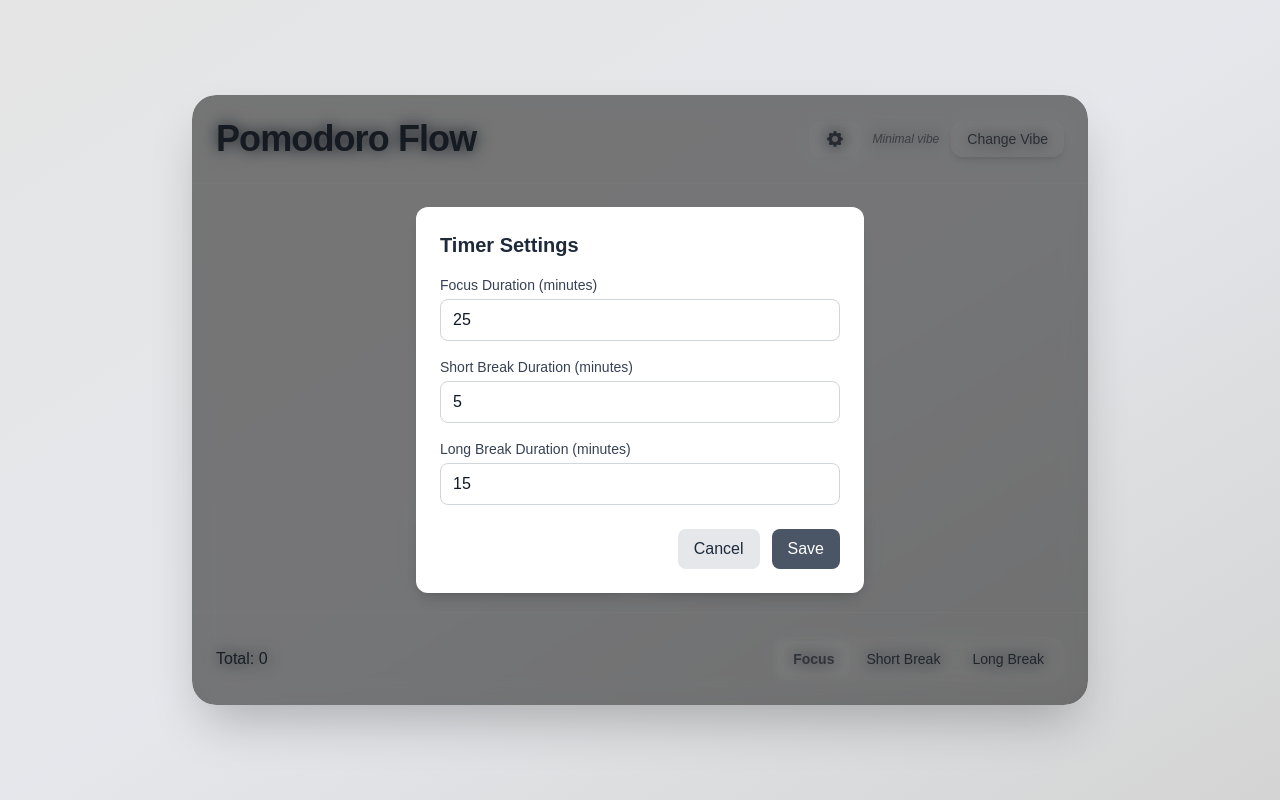
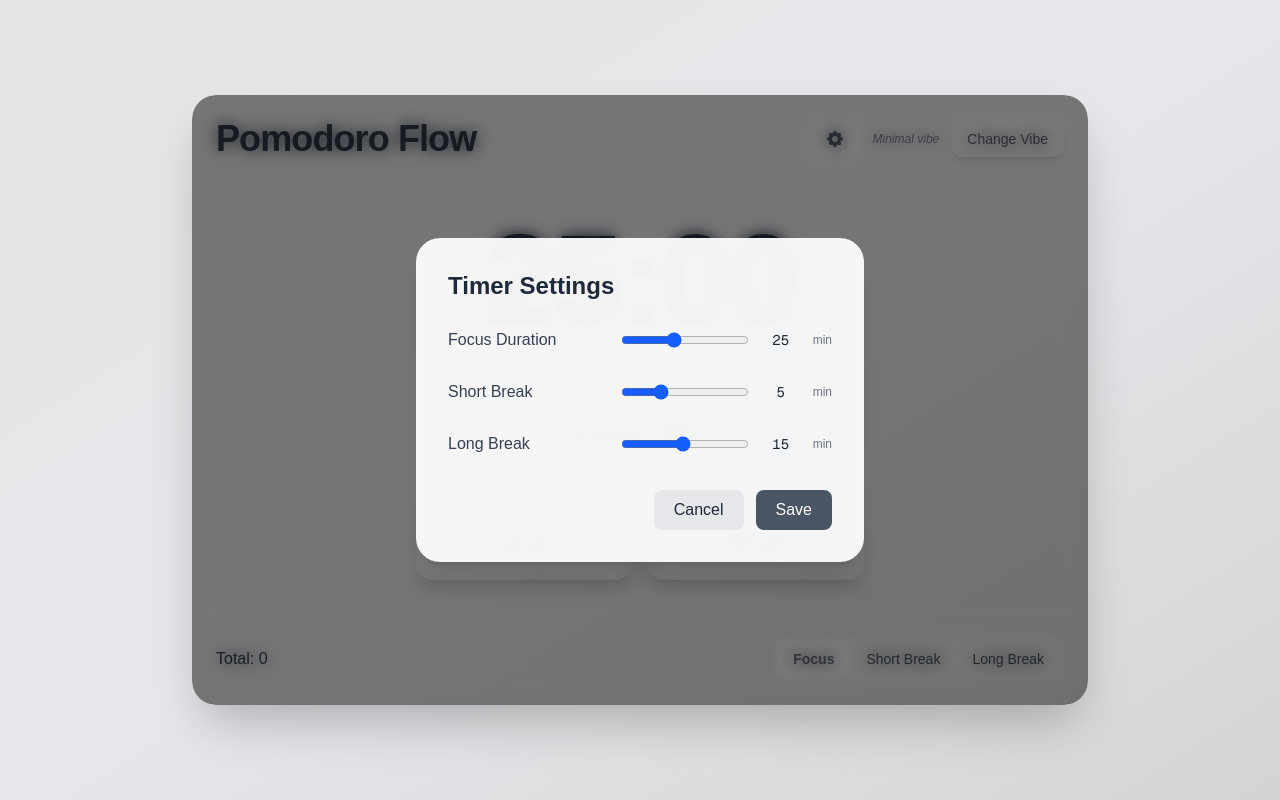
Before and after one commit to annjose/pomodoro-flow, a Next.js app: page / in a window 1280 px wide. Both pictures are taken after a click on the button "Customize timer durations". Built offline with nearby package versions, Linux system fonts and the light colour scheme.

Commit message:
Updated the settings modal with two changes - fixed display of timer values with proper text colors, Consistent slider widths with the w-32 class

```diff
--- a/src/app/PomodoroFlow.tsx
+++ b/src/app/PomodoroFlow.tsx
@@ -382,17 +382,19 @@ const PomodoroFlow = () => {
                     >
                         <div
                             ref={modalContentRef}
-                            className="bg-white dark:bg-gray-800 rounded-xl shadow-lg p-6 w-full max-w-md mx-4"
+                            className="bg-white/95 dark:bg-gray-800/95 rounded-3xl shadow-xl p-8 w-full max-w-md mx-4 backdrop-blur-sm"
                         >
-                            <h2 className="text-xl font-bold text-gray-800 dark:text-white mb-4">Timer Settings</h2>
+                            <h2 className="text-2xl font-bold text-gray-800 dark:text-white mb-6">Timer Settings</h2>
 
-                            <div className="space-y-4">
-                                <div>
-                                    <label className="block text-gray-700 dark:text-gray-300 mb-1 text-sm font-medium">
-                                        Focus Duration (minutes)
+                            <div className="space-y-6">
+                                <div className="timer-setting">
+                                    <div className="flex justify-between items-center mb-2">
+                                        <label className="text-gray-700 dark:text-gray-300 text-base font-medium">
+                                            Focus Duration
                                         </label>
+                                        <div className="flex items-center gap-2">
                                             <input
-                                        type="number"
+                                                type="range"
                                                 min="1"
                                                 max="60"
                                                 value={customSettings.pomodoro}
@@ -400,16 +402,24 @@ const PomodoroFlow = () => {
                                                     ...customSettings,
                                                     pomodoro: Number(e.target.value)
                                                 })}
-                                        className="w-full px-3 py-2 border border-gray-300 dark:border-gray-700 rounded-lg bg-white dark:bg-gray-700 text-gray-900 dark:text-white"
+                                                className="w-32 accent-blue-600 dark:accent-blue-400"
                                             />
+                                            <div className="w-12 text-center font-mono rounded bg-gray-100 dark:bg-gray-700 px-2 py-1 text-sm text-gray-800 dark:text-white">
+                                                {customSettings.pomodoro}
+                                            </div>
+                                            <span className="text-xs text-gray-500 dark:text-gray-400">min</span>
+                                        </div>
+                                    </div>
                                 </div>
 
-                                <div>
-                                    <label className="block text-gray-700 dark:text-gray-300 mb-1 text-sm font-medium">
-                                        Short Break Duration (minutes)
+                                <div className="timer-setting">
+                                    <div className="flex justify-between items-center mb-2">
+                                        <label className="text-gray-700 dark:text-gray-300 text-base font-medium">
+                                            Short Break
                                         </label>
+                                        <div className="flex items-center gap-2">
                                             <input
-                                        type="number"
+                                                type="range"
                                                 min="1"
                                                 max="15"
                                                 value={customSettings.shortBreak}
@@ -417,16 +427,24 @@ const PomodoroFlow = () => {
                                                     ...customSettings,
                                                     shortBreak: Number(e.target.value)
                                                 })}
-                                        className="w-full px-3 py-2 border border-gray-300 dark:border-gray-700 rounded-lg bg-white dark:bg-gray-700 text-gray-900 dark:text-white"
+                                                className="w-32 accent-blue-600 dark:accent-blue-400"
                                             />
+                                            <div className="w-12 text-center font-mono rounded bg-gray-100 dark:bg-gray-700 px-2 py-1 text-sm text-gray-800 dark:text-white">
+                                                {customSettings.shortBreak}
+                                            </div>
+                                            <span className="text-xs text-gray-500 dark:text-gray-400">min</span>
+                                        </div>
+                                    </div>
                                 </div>
 
-                                <div>
-                                    <label className="block text-gray-700 dark:text-gray-300 mb-1 text-sm font-medium">
-                                        Long Break Duration (minutes)
+                                <div className="timer-setting">
+                                    <div className="flex justify-between items-center mb-2">
+                                        <label className="text-gray-700 dark:text-gray-300 text-base font-medium">
+                                            Long Break
                                         </label>
+                                        <div className="flex items-center gap-2">
                                             <input
-                                        type="number"
+                                                type="range"
                                                 min="1"
                                                 max="30"
                                                 value={customSettings.longBreak}
@@ -434,21 +452,27 @@ const PomodoroFlow = () => {
                                                     ...customSettings,
                                                     longBreak: Number(e.target.value)
                                                 })}
-                                        className="w-full px-3 py-2 border border-gray-300 dark:border-gray-700 rounded-lg bg-white dark:bg-gray-700 text-gray-900 dark:text-white"
+                                                className="w-32 accent-blue-600 dark:accent-blue-400"
                                             />
+                                            <div className="w-12 text-center font-mono rounded bg-gray-100 dark:bg-gray-700 px-2 py-1 text-sm text-gray-800 dark:text-white">
+                                                {customSettings.longBreak}
+                                            </div>
+                                            <span className="text-xs text-gray-500 dark:text-gray-400">min</span>
+                                        </div>
+                                    </div>
                                 </div>
                             </div>
 
-                            <div className="mt-6 flex justify-end space-x-3">
+                            <div className="mt-8 flex justify-end space-x-3">
                                 <button
                                     onClick={() => setShowSettings(false)}
-                                    className="px-4 py-2 bg-gray-200 dark:bg-gray-700 text-gray-800 dark:text-white rounded-lg"
+                                    className="px-5 py-2 bg-gray-200 dark:bg-gray-700 text-gray-800 dark:text-white rounded-lg hover:bg-gray-300 dark:hover:bg-gray-600 transition-colors"
                                 >
                                     Cancel
                                 </button>
                                 <button
                                     onClick={() => saveSettings(customSettings)}
-                                    className={`px-4 py-2 text-white rounded-lg ${
+                                    className={`px-5 py-2 text-white rounded-lg transition-colors ${
                                         theme === "synthwave"
                                             ? "bg-purple-600 hover:bg-purple-700"
                                             : theme === "cafe"
```
Lines whose indentation alone changed are shown as unchanged.
